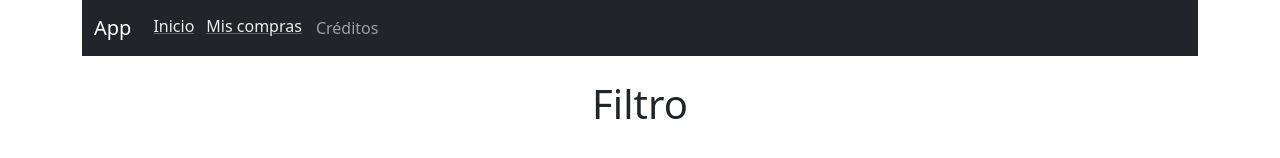
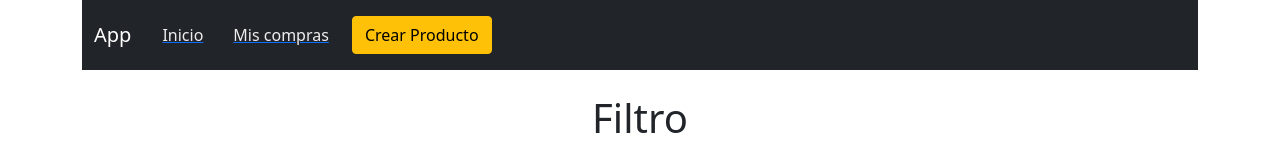
Before and after one commit to fainnerramirez/proyecto-final-pw, a React (Create React App) app: page / in a window 1280 px wide. Shown: the top 158 px of the page. Built offline with nearby package versions, Linux system fonts and the light colour scheme.

Commit message:
file change

```diff
--- a/src/components/Card.jsx
+++ b/src/components/Card.jsx
@@ -6,8 +6,6 @@ import { Toaster } from "react-hot-toast";
 const CardC = () => {
   const { cartProducts, handleIncrementProduct, filterValue } =
     useContext(contextProduct);
-
-  console.log("FilterValue", filterValue);
 
   return (
     <Row xs={1} md={2} lg={3} className="g-4">
--- /dev/null
+++ b/src/components/ModalAddProduct.jsx
@@ -0,0 +1,44 @@
+import { useState } from "react";
+import { Button, Modal, Form } from "react-bootstrap";
+
+const ModalAddProduct = () => {
+  const [show, setShow] = useState(false);
+
+  const handleClose = () => setShow(false);
+  const handleShow = () => setShow(true);
+
+  return (
+    <>
+      <Button variant="warning" onClick={handleShow}>
+        Crear Producto
+      </Button>
+
+      <Modal show={show} onHide={handleClose}>
+        <Modal.Header closeButton>
+          <Modal.Title>Creación de producto</Modal.Title>
+        </Modal.Header>
+        <Modal.Body>
+          <Form>
+            <Form.Group className="mb-3" controlId="formBasicEmail">
+              <Form.Label>Nombre del producto</Form.Label>
+              <Form.Control type="email" placeholder="Enter email" />
+              <Form.Text className="text-muted">
+                Este Nombre se mostrará en la app
+              </Form.Text>
+            </Form.Group>
+
+            <Form.Group className="mb-3" controlId="formBasicPassword">
+              <Form.Label>Precio del producto</Form.Label>
+              <Form.Control type="number" placeholder="Automóvil" />
+            </Form.Group>
+            <Button variant="primary" type="submit">
+              Submit
+            </Button>
+          </Form>
+        </Modal.Body>
+      </Modal>
+    </>
+  );
+};
+
+export default ModalAddProduct;
--- a/src/components/Navbar.jsx
+++ b/src/components/Navbar.jsx
@@ -1,8 +1,13 @@
-import { Container, Nav, Navbar } from "react-bootstrap";
+import { Container, Nav, Navbar, Button } from "react-bootstrap";
 import { Link } from "react-router-dom";
 import { RUTA } from "../routes/rutasApp";
+import ModalAddProduct from "./ModalAddProduct";
 
 const NavbarComponent = () => {
+  const handleModalAddProduct = () => {
+    return <ModalAddProduct />;
+  };
+
   return (
     <>
       <Navbar bg="dark" variant="dark">
@@ -14,7 +19,7 @@ const NavbarComponent = () => {
                 style={{
                   textDecoration: "none",
                   color: "#eeeeee",
-                  padding: "6px",
+                  padding: "15px",
                 }}
               >
                 Inicio
@@ -25,13 +30,15 @@ const NavbarComponent = () => {
                 style={{
                   textDecorationLine: "none",
                   color: "#eeeeee",
-                  padding: "6px",
+                  padding: "15px",
                 }}
               >
                 Mis compras
               </div>
             </Link>
-            <Nav.Link href="#pricing">Créditos</Nav.Link>
+            <Nav.Link>
+              <ModalAddProduct />
+            </Nav.Link>
           </Nav>
         </Container>
       </Navbar>
```
